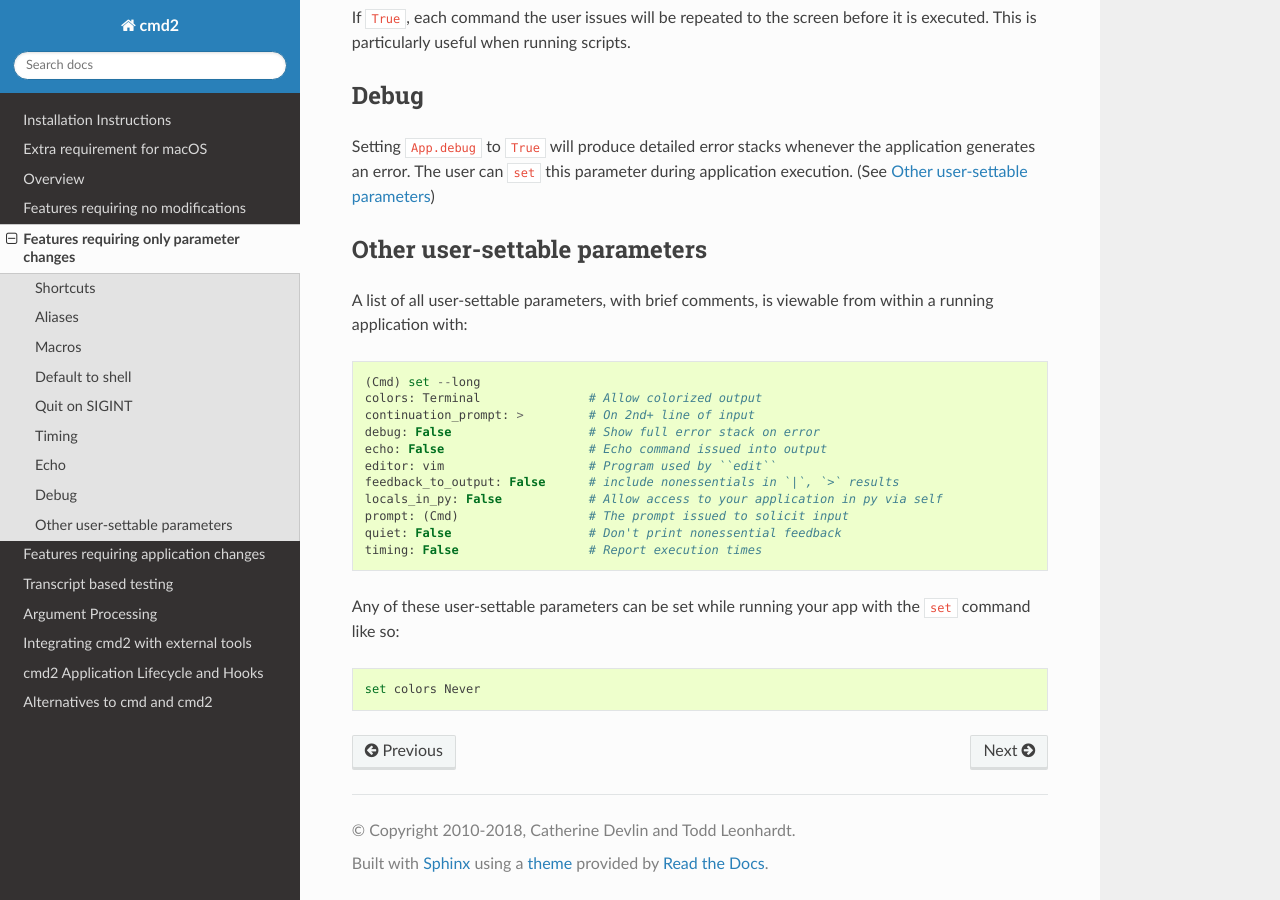
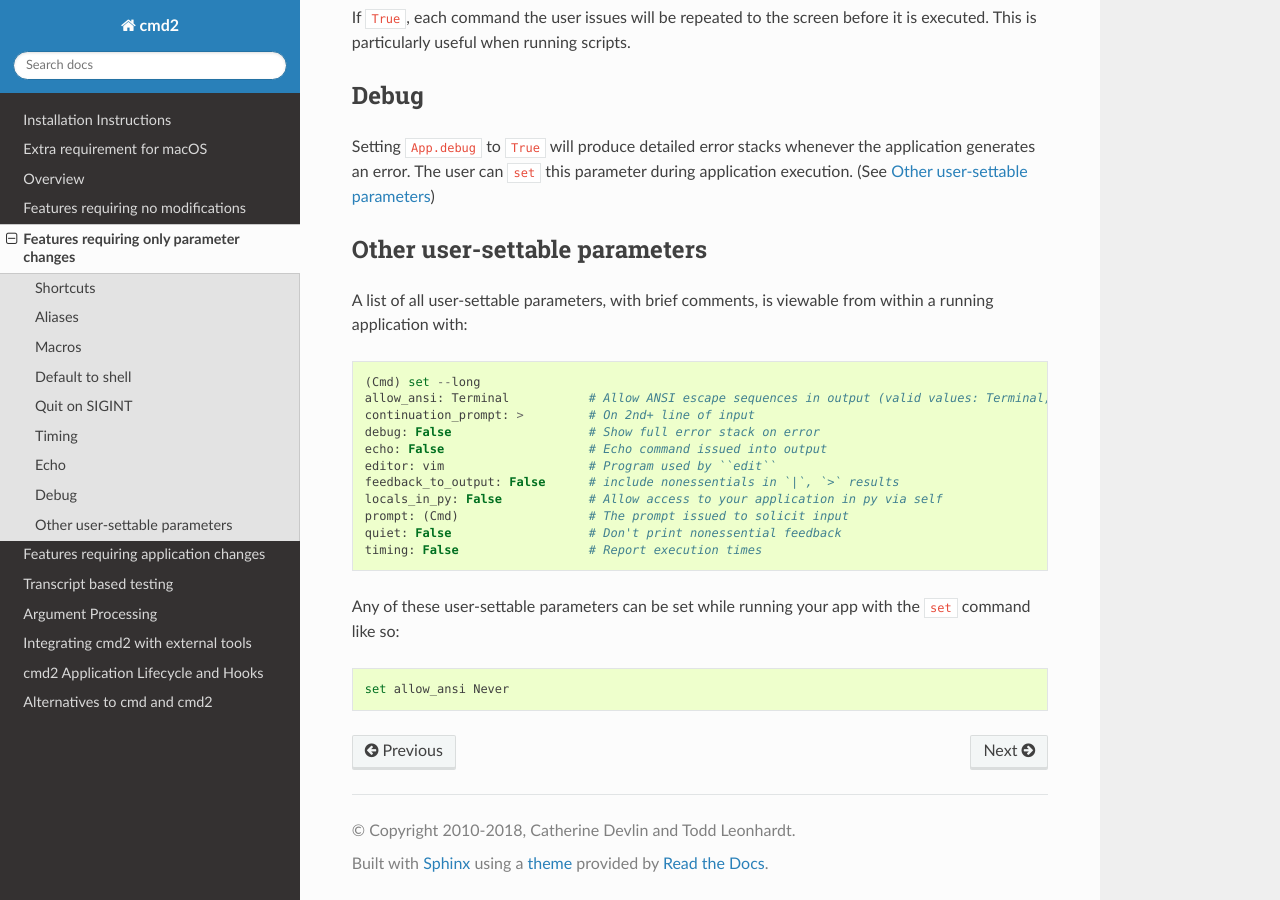
Before and after one commit to python-cmd2/cmd2, a Sphinx documentation site: the page built from docs/settingchanges.rst, in a window 1280 px wide and 900 px high, scrolled down 3329 px. Built offline with Sphinx 7.4.7 and the Read the Docs theme 2.0.0, drawn with Linux system fonts in a browser that asks for light colours.

Commit message:
More replacing of 'colors' with 'allow_ansi'

```diff
--- a/docs/settingchanges.rst
+++ b/docs/settingchanges.rst
@@ -174,7 +174,7 @@ comments, is viewable from within a running application
 with::
 
     (Cmd) set --long
-    colors: Terminal               # Allow colorized output
+    allow_ansi: Terminal           # Allow ANSI escape sequences in output (valid values: Terminal, Always, Never)
     continuation_prompt: >         # On 2nd+ line of input
     debug: False                   # Show full error stack on error
     echo: False                    # Echo command issued into output
@@ -187,4 +187,4 @@ with::
 
 Any of these user-settable parameters can be set while running your app with the ``set`` command like so::
 
-    set colors Never
+    set allow_ansi Never
```
Also changed, not shown: 3 other files.
